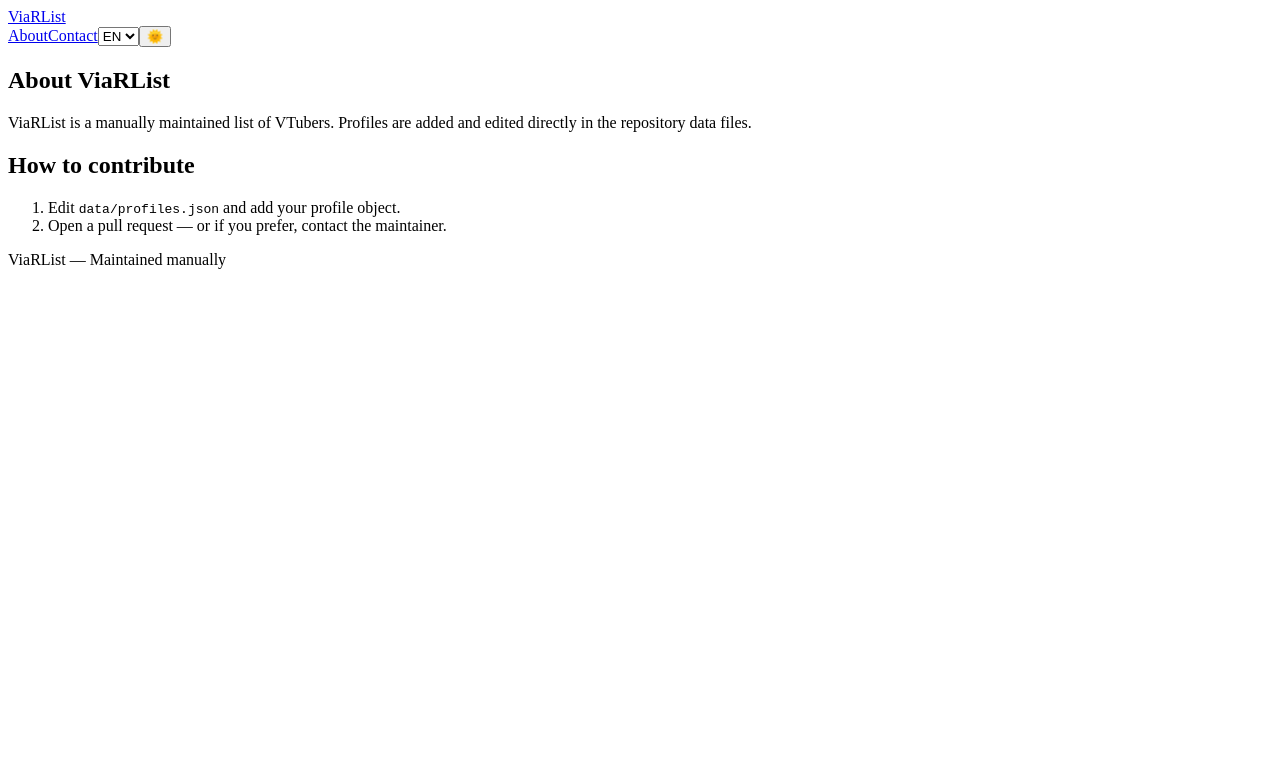
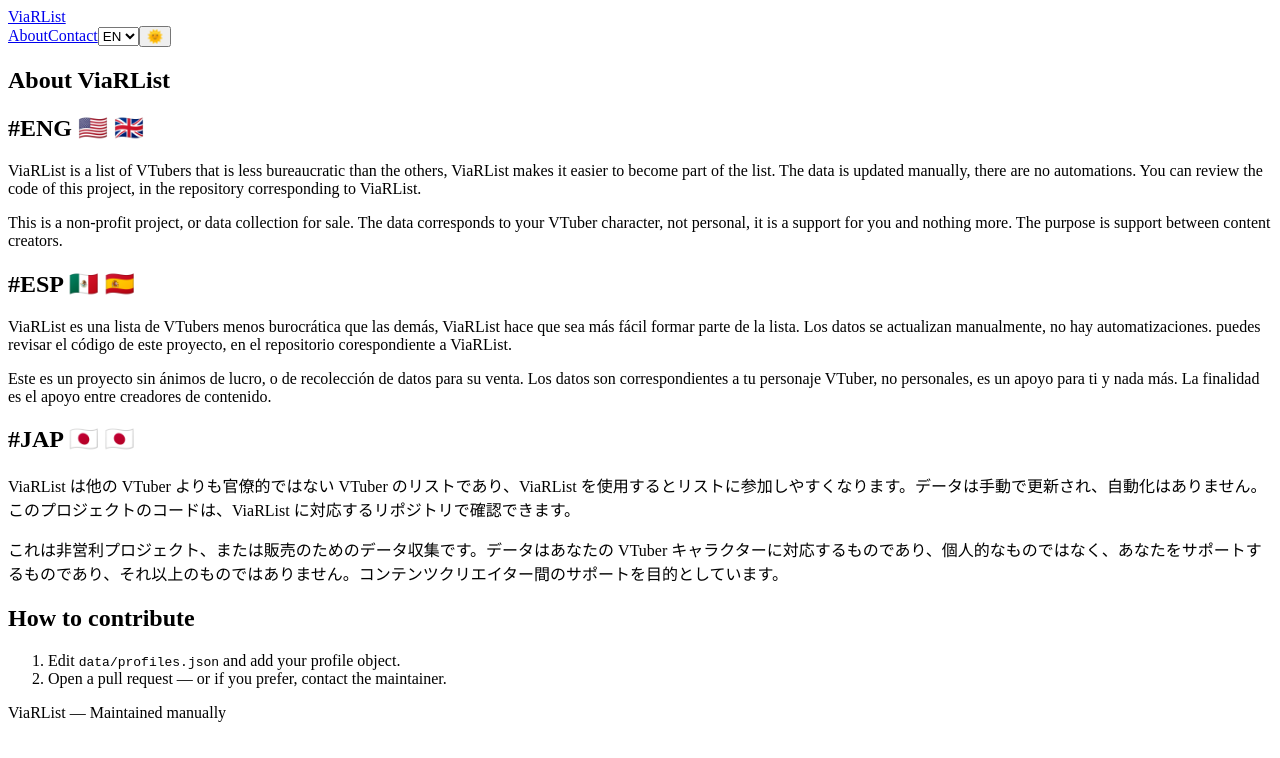
Before and after one commit to ViaRCreator/ViaRList, a React (Vite) app: page /about in a window 1280 px wide. Shown: the top 758 px of the page. Built offline with nearby package versions, Linux system fonts and the light colour scheme; the HTML template or start-up script is replaced by a standard one.

Commit message:
Enhance About section with multilingual content
Added multilingual support for the About section, including English, Spanish, and Japanese descriptions of the ViaRList project.

```diff
--- a/src/pages/About.jsx
+++ b/src/pages/About.jsx
@@ -4,7 +4,21 @@ export default function About(){
   return (
     <section className="container">
       <h1>About ViaRList</h1>
-      <p>ViaRList is a manually maintained list of VTubers. Profiles are added and edited directly in the repository data files.</p>
+<h2>#ENG 🇺🇸 🇬🇧</h2>
+<p>ViaRList is a list of VTubers that is less bureaucratic than the others, ViaRList makes it easier to become part of the list. The data is updated manually, there are no automations.
+You can review the code of this project, in the repository corresponding to ViaRList.</p>
+<p>This is a non-profit project, or data collection for sale. The data corresponds to your VTuber character, not personal, it is a support for you and nothing more. The purpose is support between content creators.</p>
+
+<h2>#ESP 🇲🇽 🇪🇸</h2>
+<p>ViaRList es una lista de VTubers menos burocrática que las demás, ViaRList hace que sea más fácil formar parte de la lista. Los datos se actualizan manualmente, no hay automatizaciones.
+puedes revisar el código de este proyecto, en el repositorio corespondiente a ViaRList.</p>
+<p>Este es un proyecto sin ánimos de lucro, o de recolección de datos para su venta. Los datos son correspondientes a tu personaje VTuber, no personales, es un apoyo para ti y nada más. La finalidad es el apoyo entre creadores de contenido.</p>
+
+<h2>#JAP 🇯🇵 🇯🇵</h2>
+<p>ViaRList は他の VTuber よりも官僚的ではない VTuber のリストであり、ViaRList を使用するとリストに参加しやすくなります。データは手動で更新され、自動化はありません。
+このプロジェクトのコードは、ViaRList に対応するリポジトリで確認できます。</p>
+<p>これは非営利プロジェクト、または販売のためのデータ収集です。データはあなたの VTuber キャラクターに対応するものであり、個人的なものではなく、あなたをサポートするものであり、それ以上のものではありません。コンテンツクリエイター間のサポートを目的としています。</p>
+
       <h2>How to contribute</h2>
       <ol>
         <li>Edit <code>data/profiles.json</code> and add your profile object.</li>
```
